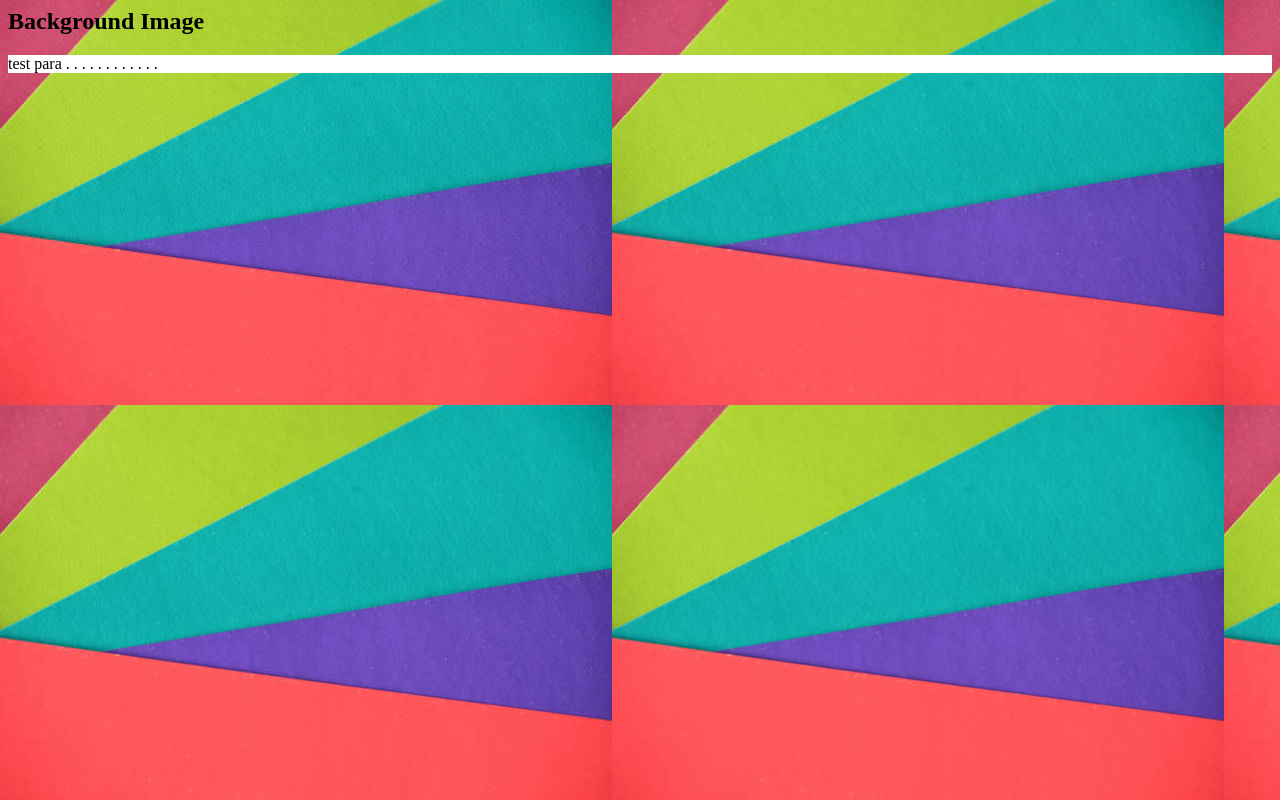
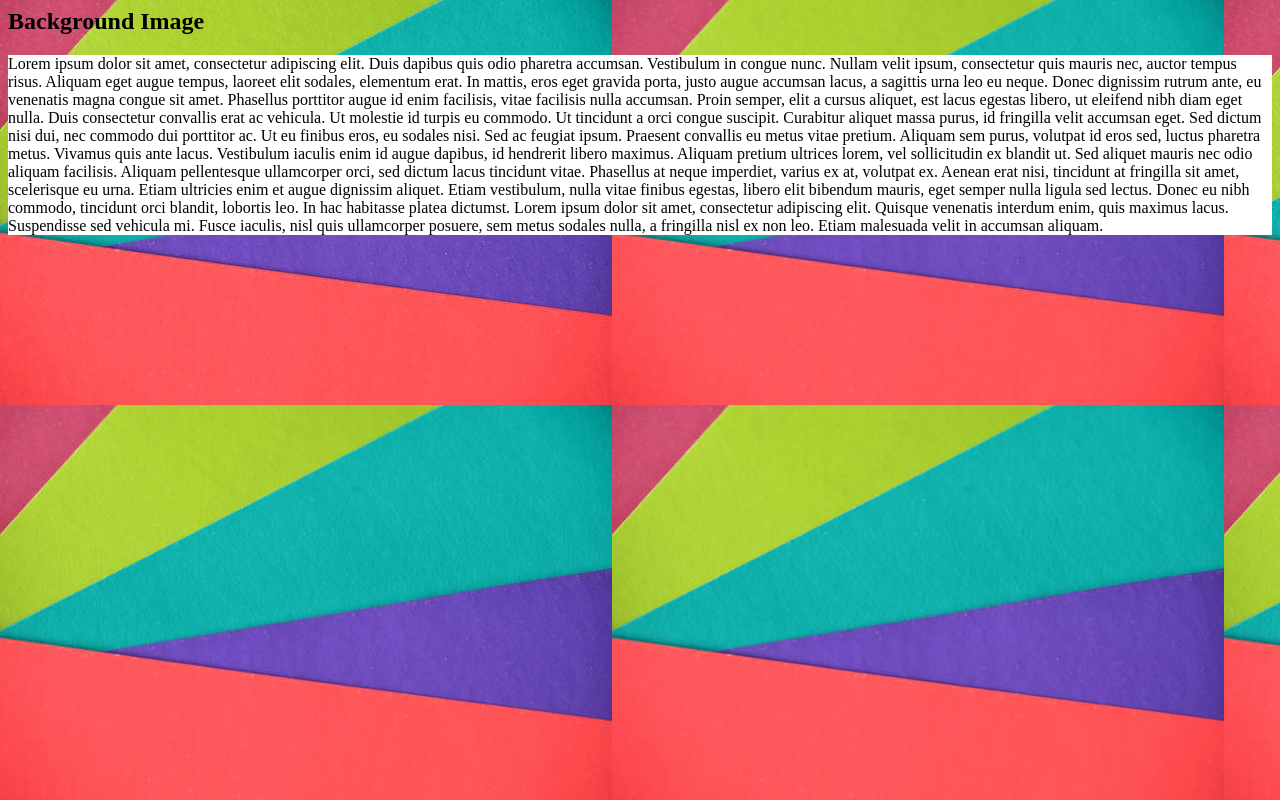
Before and after one commit to ahmedhaseeb001/ahmedhaseeb001.github.io, a plain HTML site: page index.html in a window 1280 px wide. Drawn offline with Linux system fonts and the light colour scheme.

Commit message:
Update index.html

```diff
--- a/index.html
+++ b/index.html
@@ -4,19 +4,9 @@
 <h2>Background Image</h2>
 
 <p style="background-image:url('ahmedhaseeb001.github.io/face 1.png');">
-  test para
-  .
-  .
-  .
-  .
-  .
-  .
-  .
-  .
-  .
-  .
-  .
-  .
+  Lorem ipsum dolor sit amet, consectetur adipiscing elit. Duis dapibus quis odio pharetra accumsan. Vestibulum in congue nunc. Nullam velit ipsum, consectetur quis mauris nec, auctor tempus risus. Aliquam eget augue tempus, laoreet elit sodales, elementum erat. In mattis, eros eget gravida porta, justo augue accumsan lacus, a sagittis urna leo eu neque. Donec dignissim rutrum ante, eu venenatis magna congue sit amet. Phasellus porttitor augue id enim facilisis, vitae facilisis nulla accumsan. Proin semper, elit a cursus aliquet, est lacus egestas libero, ut eleifend nibh diam eget nulla. Duis consectetur convallis erat ac vehicula. Ut molestie id turpis eu commodo.
+Ut tincidunt a orci congue suscipit. Curabitur aliquet massa purus, id fringilla velit accumsan eget. Sed dictum nisi dui, nec commodo dui porttitor ac. Ut eu finibus eros, eu sodales nisi. Sed ac feugiat ipsum. Praesent convallis eu metus vitae pretium. Aliquam sem purus, volutpat id eros sed, luctus pharetra metus. Vivamus quis ante lacus. Vestibulum iaculis enim id augue dapibus, id hendrerit libero maximus. Aliquam pretium ultrices lorem, vel sollicitudin ex blandit ut. Sed aliquet mauris nec odio aliquam facilisis. Aliquam pellentesque ullamcorper orci, sed dictum lacus tincidunt vitae.
+Phasellus at neque imperdiet, varius ex at, volutpat ex. Aenean erat nisi, tincidunt at fringilla sit amet, scelerisque eu urna. Etiam ultricies enim et augue dignissim aliquet. Etiam vestibulum, nulla vitae finibus egestas, libero elit bibendum mauris, eget semper nulla ligula sed lectus. Donec eu nibh commodo, tincidunt orci blandit, lobortis leo. In hac habitasse platea dictumst. Lorem ipsum dolor sit amet, consectetur adipiscing elit. Quisque venenatis interdum enim, quis maximus lacus. Suspendisse sed vehicula mi. Fusce iaculis, nisl quis ullamcorper posuere, sem metus sodales nulla, a fringilla nisl ex non leo. Etiam malesuada velit in accumsan aliquam.
 
 </p>
 
```
